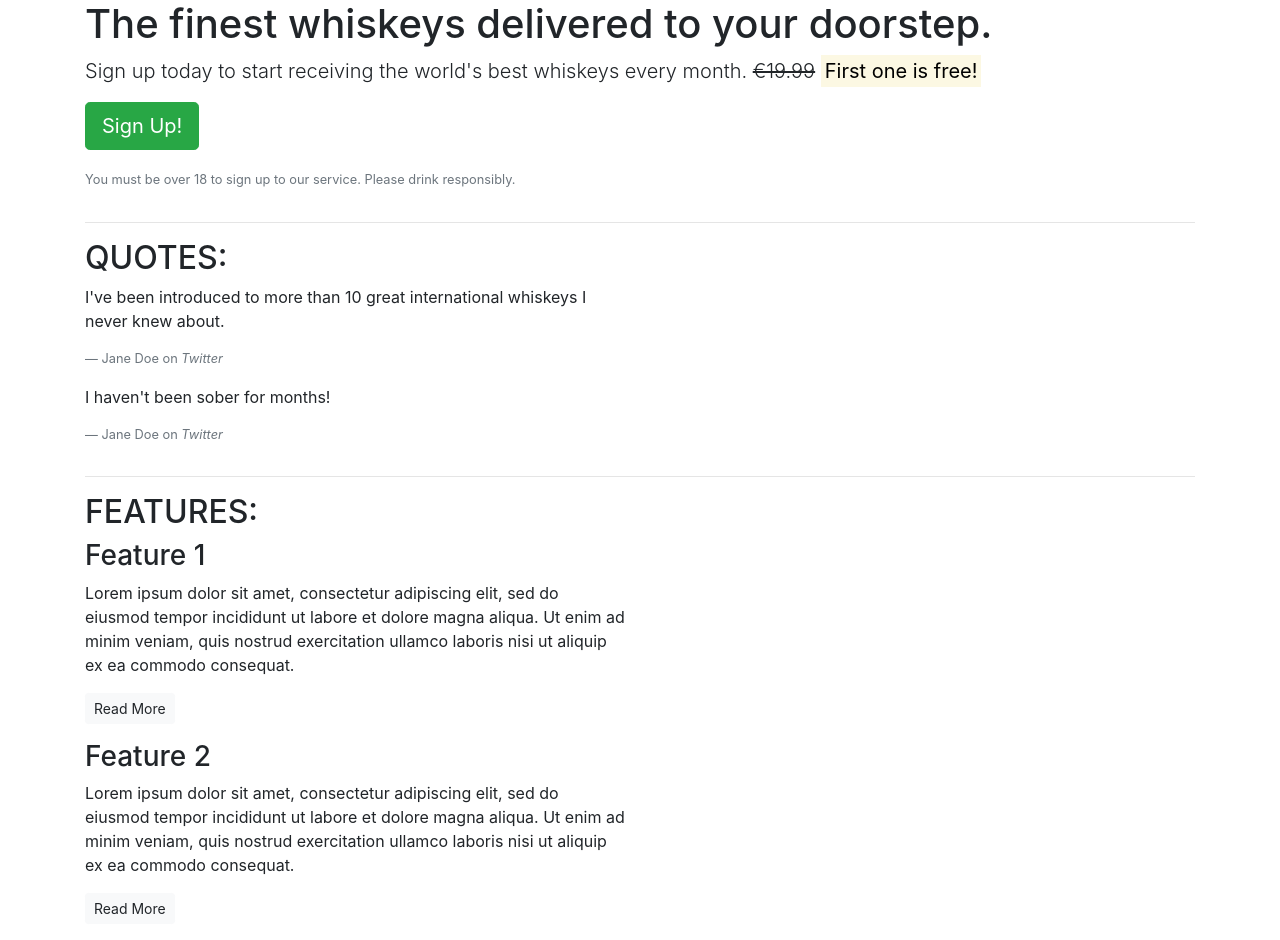
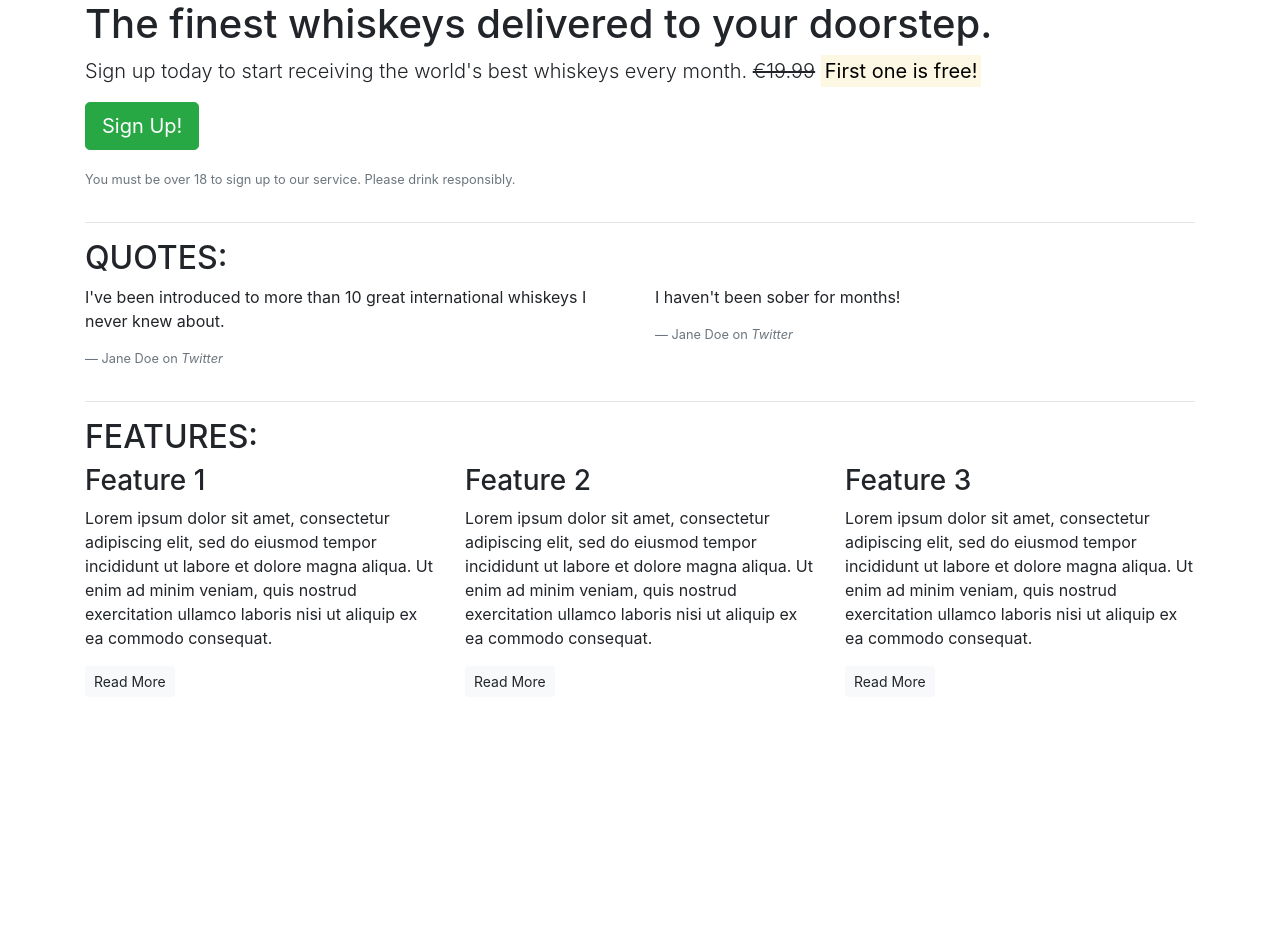
Before and after one commit to nofursad/ms4_bootstrap, a plain HTML site: page index.html in a window 1280 px wide. After the commit the page ends 800 px from the top, so only its background shows below. Drawn offline with nearby package versions, Linux system fonts and the light colour scheme.

Commit message:
Add query for large screen size

```diff
--- a/index.html
+++ b/index.html
@@ -38,8 +38,6 @@
                     <footer class="blockquote-footer">Jane Doe on <cite title="Twitter">Twitter</cite></footer>
                     </blockquote>
                 </div>
-            </div>
-            <div class="row">
                 <div class="col-12 col-md-6">
                     <blockquote class="quote">
                         <p>I haven't been sober for months!</p>
@@ -59,25 +57,21 @@
                 </div>
             </div>
             <div class="row">
-                <div class="col-12 col-md-6">
+                <div class="col-12 col-md-6 col-lg-4">
                     <div class="feature">
                         <h3>Feature 1</h3>
                         <p>Lorem ipsum dolor sit amet, consectetur adipiscing elit, sed do eiusmod tempor incididunt ut labore et dolore magna aliqua. Ut enim ad minim veniam, quis nostrud exercitation ullamco laboris nisi ut aliquip ex ea commodo consequat.</p>
                         <p><a class="btn btn-sm btn-light" href="">Read More</a></p>
                     </div>
                 </div>
-            </div>
-            <div class="row">
-                <div class="col-12 col-md-6">
+                <div class="col-12 col-md-6 col-lg-4">
                     <div class="feature">
                         <h3>Feature 2</h3>
                         <p>Lorem ipsum dolor sit amet, consectetur adipiscing elit, sed do eiusmod tempor incididunt ut labore et dolore magna aliqua. Ut enim ad minim veniam, quis nostrud exercitation ullamco laboris nisi ut aliquip ex ea commodo consequat.</p>
                         <p><a class="btn btn-sm btn-light" href="">Read More</a></p>
                     </div>
                 </div>
-            </div>
-            <div class="row">
-                <div class="col-12 d-md-none">
+                <div class="col-12 d-md-none d-lg-block col-lg-4">
                     <div class="feature">
                         <h3>Feature 3</h3>
                         <p>Lorem ipsum dolor sit amet, consectetur adipiscing elit, sed do eiusmod tempor incididunt ut labore et dolore magna aliqua. Ut enim ad minim veniam, quis nostrud exercitation ullamco laboris nisi ut aliquip ex ea commodo consequat.</p>
```
